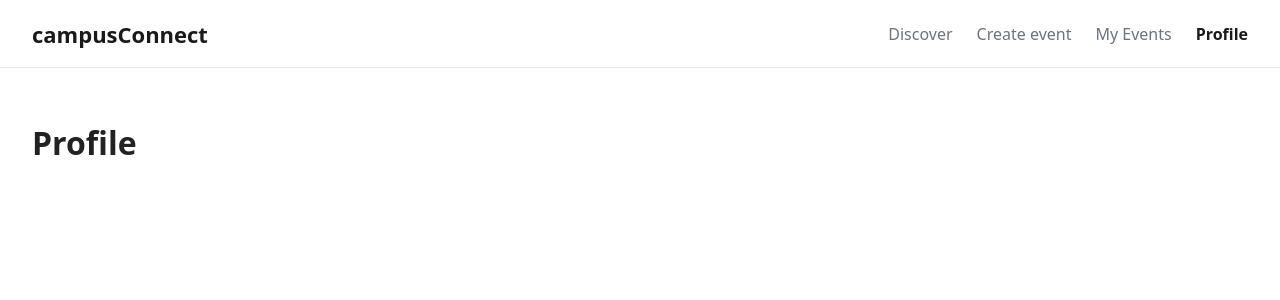
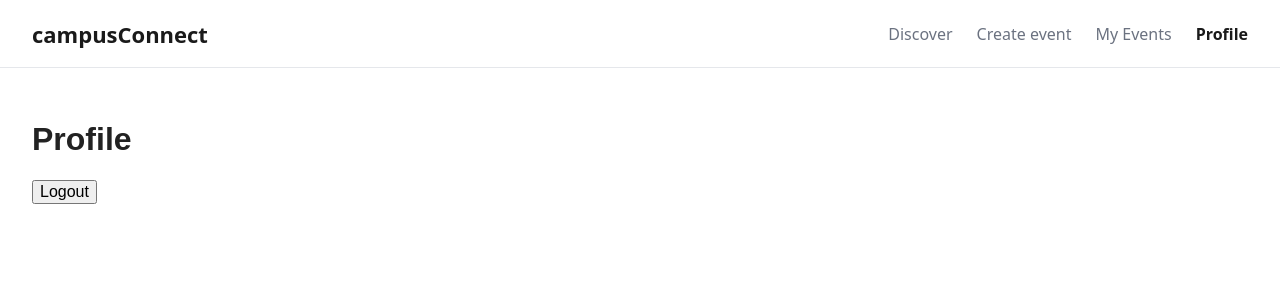
Before and after one commit to inesta573/307_project, a React (Vite) app in the folder frontend/: page /profile in a window 1280 px wide. Shown: the top 300 px of the page. Built offline with nearby package versions, Linux system fonts and the light colour scheme.

Commit message:
Move logout button to profile page

```diff
--- a/frontend/src/pages/profile.jsx
+++ b/frontend/src/pages/profile.jsx
@@ -1,11 +1,28 @@
+
+import { useNavigate } from "react-router-dom";
 import Header from "../components/Header";
 
 export default function Profile() {
+  const navigate = useNavigate();
+
+  function handleLogout() {
+    localStorage.removeItem("ticket");
+    localStorage.removeItem("name");
+    localStorage.removeItem("email");
+
+    navigate("/login", { replace: true });
+  }
+
   return (
     <div>
       <Header />
-      <main style={{ padding: 32, fontFamily: "system-ui, sans-serif" }}>
+
+      <main style={{ padding: "32px" }}>
         <h1>Profile</h1>
+
+        <button onClick={handleLogout}>
+          Logout
+        </button>
       </main>
     </div>
   );
```
